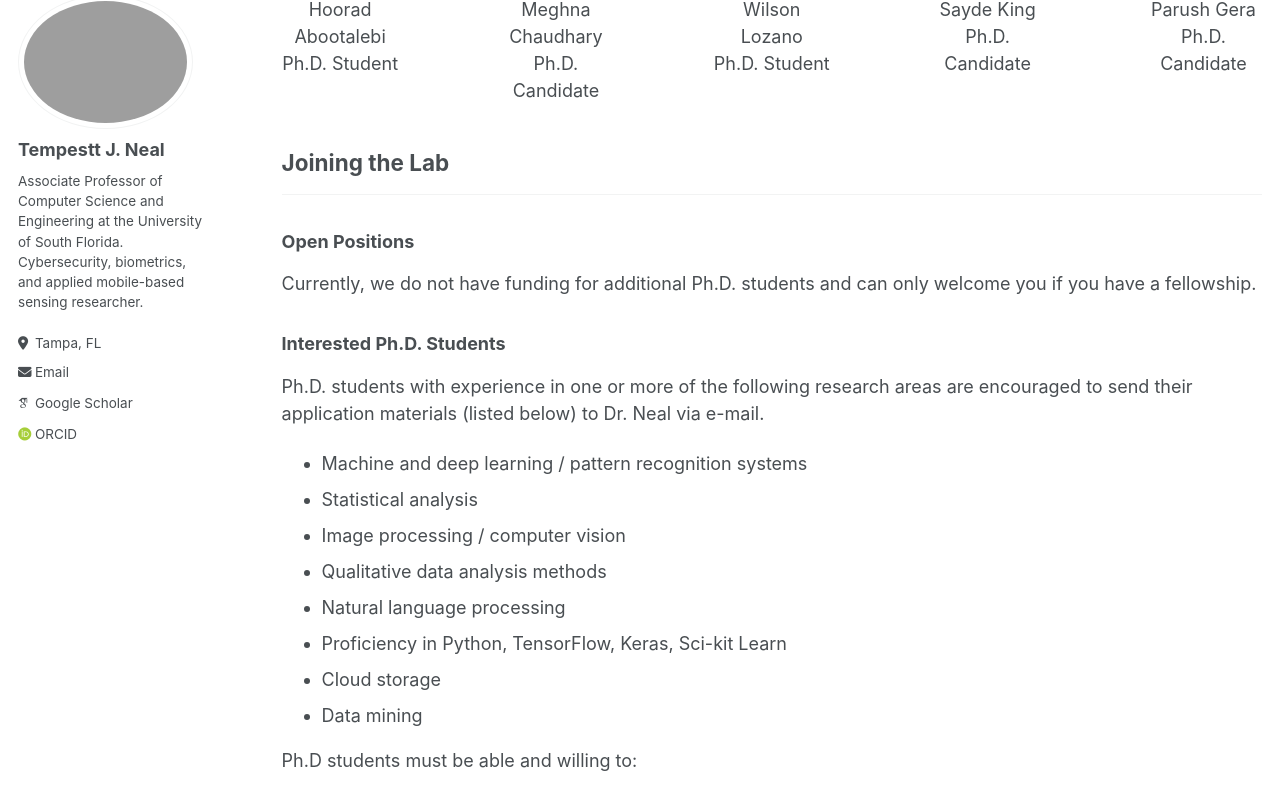
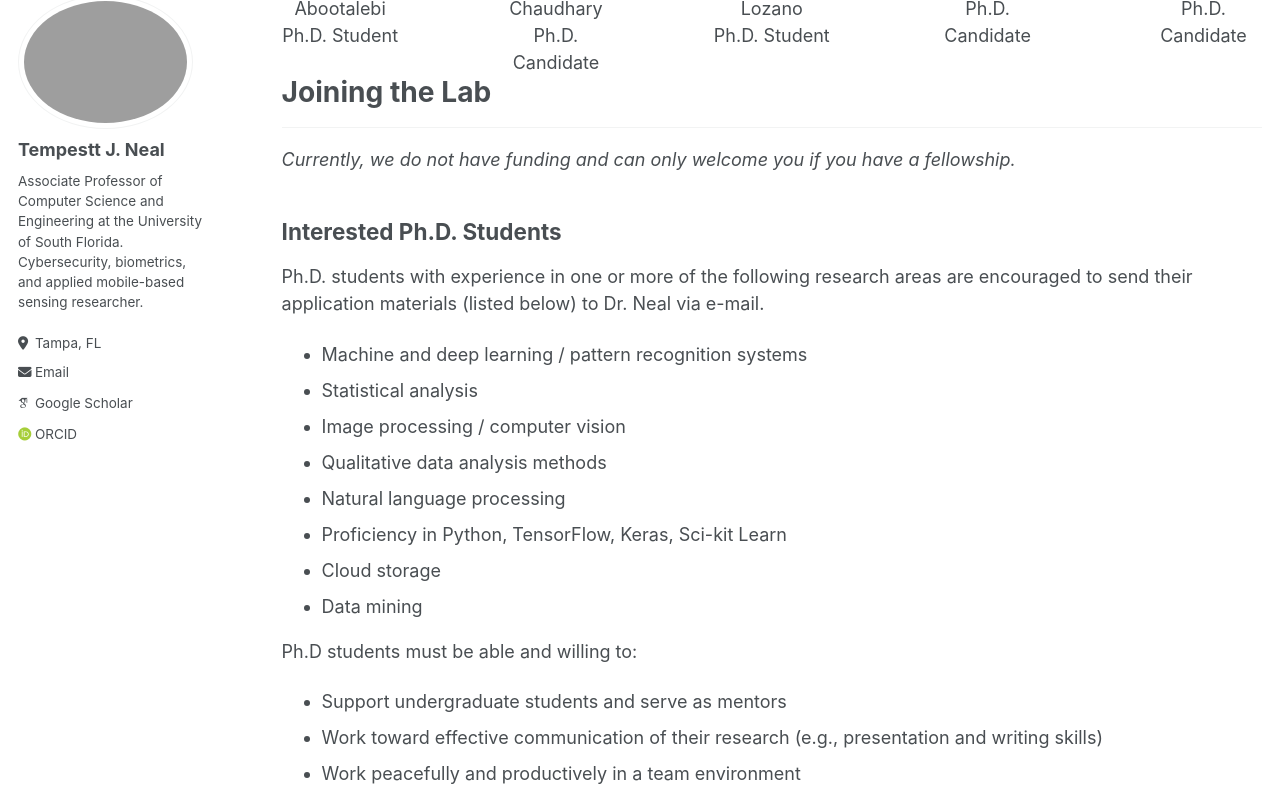
Before and after one commit to tempestt-neal/home, a Jekyll site: the page built from _pages/research.md, in a window 1280 px wide and 900 px high, scrolled down 812 px, cut to the strip 111-900 px from the top of the window. Built offline with Jekyll 4.4.1, drawn with Linux system fonts in a browser that asks for light colours; some web fonts are replaced.

Commit message:
Update research.md

```diff
--- a/_pages/research.md
+++ b/_pages/research.md
@@ -62,13 +62,12 @@ The **C**yber **I**dentity and **Be**havior **R**esearch (CIBeR) Lab is part of
 </div>
 
 
-## **Joining the Lab**
+# **Joining the Lab**
 ---
 
-### **Open Positions**
-Currently, we do not have funding for additional Ph.D. students and can only welcome you if you have a fellowship.
+_Currently, we do not have funding and can only welcome you if you have a fellowship._
 
-### **Interested Ph.D. Students**
+## **Interested Ph.D. Students**
 Ph.D. students with experience in one or more of the following research areas are encouraged to send their application materials (listed below) to Dr. Neal via e-mail.
 
 - Machine and deep learning / pattern recognition systems
@@ -93,10 +92,10 @@ Interested Ph.D. students should submit the following materials via e-mail for c
 - Updated CV and publications, presentation slides, etc, if available.
 - Link to personal website.
 
-### **Interested Masters Students**
+## **Interested Masters Students**
 M.S. students seeking a thesis advisor are encouraged to reach out to Dr. Neal no later than the middle of their first semester in the M.S. program.
 
-### **Interested Undergraduate Students**
+## **Interested Undergraduate Students**
 If you are an undergraduate student interested in gaining hands-on research experience, you should **strongly** consider enrolling in one of the following courses to facilitate your involvement in our lab:
 
 **For Computer Science and Computer Engineering Majors:**
```
Also changed, not shown: other parts of _pages/research.md (+1 -1 lines).
